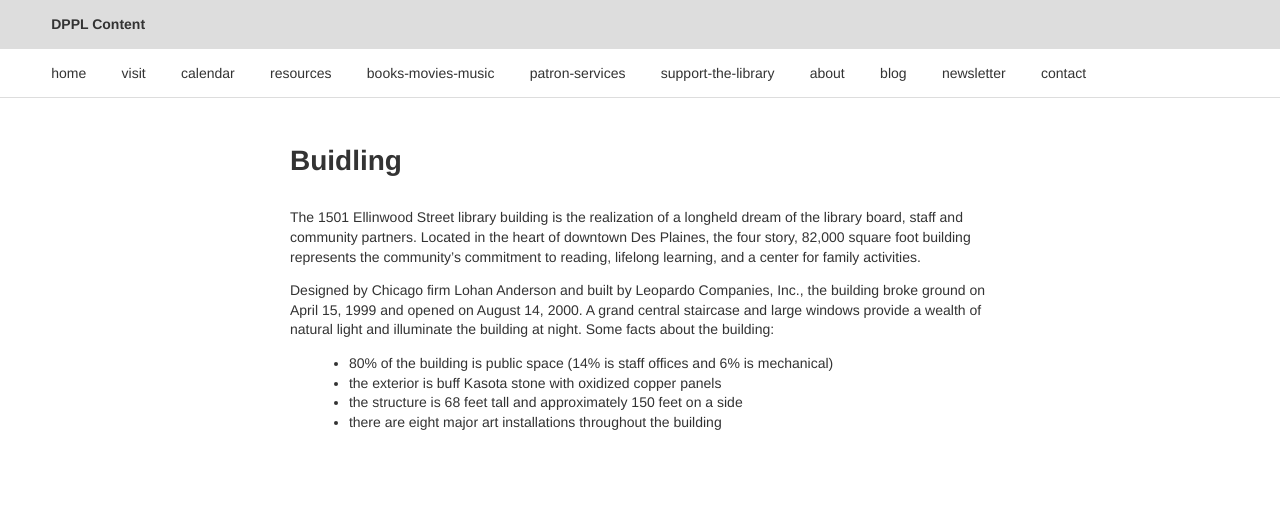
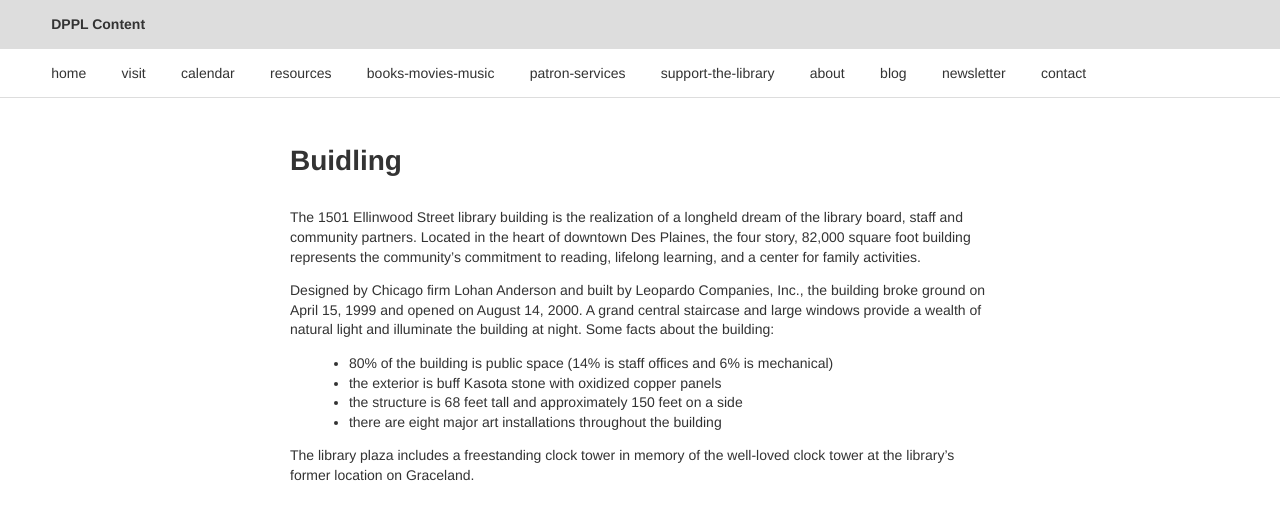
Before and after one commit to dpplweb/dppl-content, a Jekyll site: the page built from _posts/roberta/0808-01-01-building.md, in a window 1280 px wide. Shown: the top 520 px of the page. Built offline with Jekyll 4.4.1, drawn with Linux system fonts in a browser that asks for light colours; Markdown is read by kramdown in place of the engine named in the settings.

Commit message:
Updated 0808-01-01-building.md

```diff
--- a/_posts/roberta/0808-01-01-building.md
+++ b/_posts/roberta/0808-01-01-building.md
@@ -21,3 +21,5 @@ Designed by Chicago firm Lohan Anderson and built by Leopardo Companies, Inc., t
 - the exterior is buff Kasota stone with oxidized copper panels
 - the structure is 68 feet tall and approximately 150 feet on a side
 - there are eight major art installations throughout the building
+
+The library plaza includes a freestanding clock tower in memory of the well-loved clock tower at the library's former location on Graceland.
```
